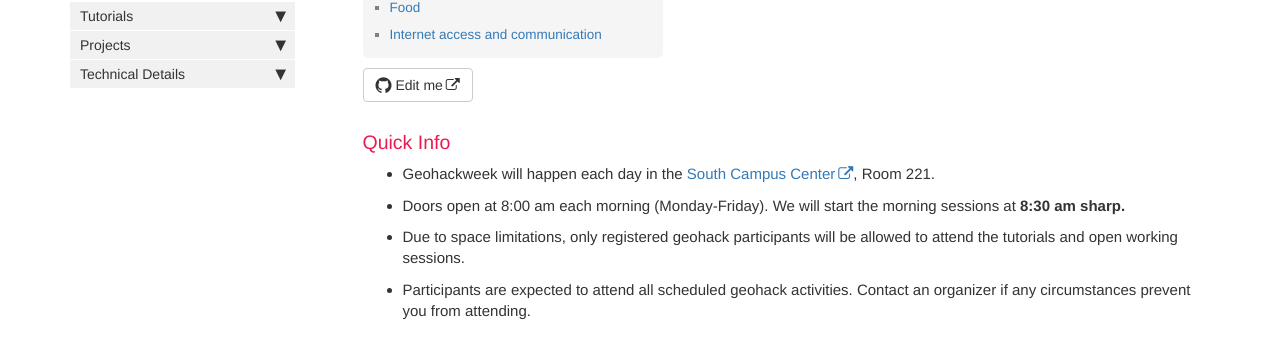
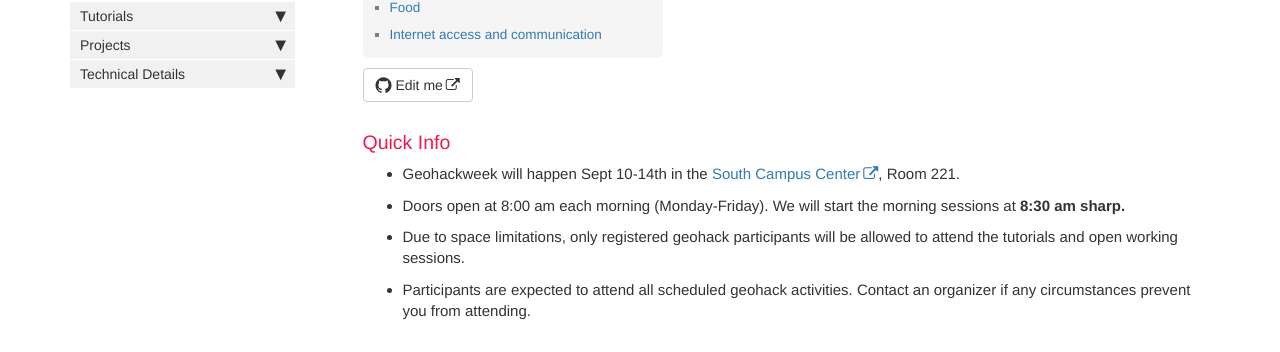
Before and after one commit to waterhackweek/wiki, a Jekyll site: the page built from index.md, in a window 1280 px wide and 1341 px high. Shown: the part 257-609 px from the top of the window. Built offline with Jekyll 4.4.1, drawn with Linux system fonts in a browser that asks for light colours; nearby versions of some CDN libraries; comment, search, counter and statistics services are not loaded.

Commit message:
Update index.md

```diff
--- a/index.md
+++ b/index.md
@@ -7,7 +7,7 @@ permalink: index.html
 summary: Overview of the Geohackweek
 ---
 ### Quick Info
-- Geohackweek will happen each day in the [South Campus Center](https://www.google.com/maps/place/UW+South+Campus+Center/@47.6495125,-122.3129862,17z/data=!3m1!4b1!4m5!3m4!1s0x549014ec0573d0fd:0x92c36f77d79c29d7!8m2!3d47.6495089!4d-122.3107975), Room 221.
+- Geohackweek will happen Sept 10-14th in the [South Campus Center](https://www.google.com/maps/place/UW+South+Campus+Center/@47.6495125,-122.3129862,17z/data=!3m1!4b1!4m5!3m4!1s0x549014ec0573d0fd:0x92c36f77d79c29d7!8m2!3d47.6495089!4d-122.3107975), Room 221.
 - Doors open at 8:00 am each morning (Monday-Friday). We will start the morning sessions at **8:30 am sharp.**
 - Due to space limitations, only registered geohack participants will be allowed to attend the tutorials and open working sessions.
 - Participants are expected to attend all scheduled geohack activities. Contact an organizer if any circumstances prevent you from attending.
```
